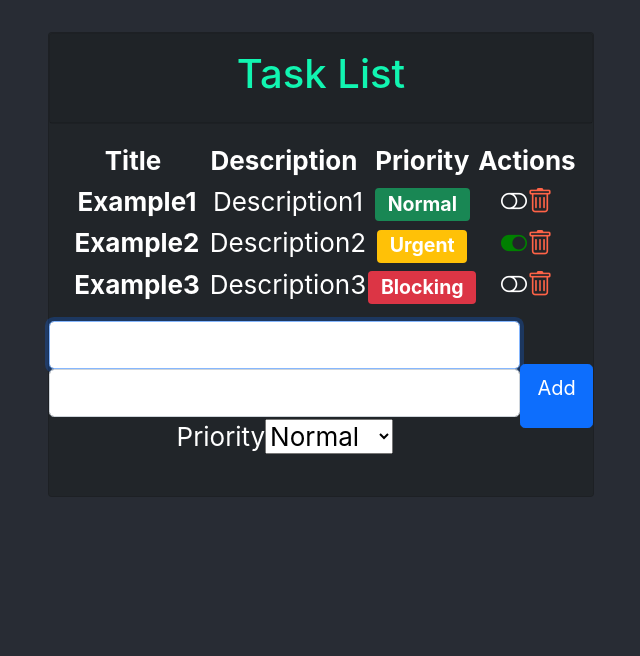
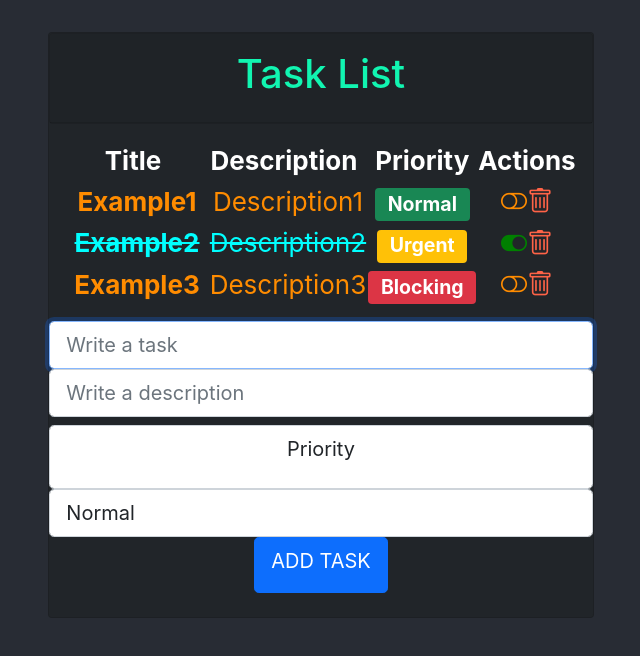
Before and after one commit to DaniPinelli/integrator, a React (Create React App) app: page / in a window 1280 px wide. Shown: the top 656 px of the page, without its empty margins (319-959 px from the left). Built offline with nearby package versions, Linux system fonts and the light colour scheme.

Commit message:
Adding conditions and styles

```diff
--- a/package.json
+++ b/package.json
@@ -6,6 +6,7 @@
     "@testing-library/jest-dom": "^5.16.3",
     "@testing-library/react": "^12.1.4",
     "@testing-library/user-event": "^13.5.0",
+    "axios": "^0.27.2",
     "bootstrap": "^5.1.3",
     "bootstrap-icons": "^1.8.1",
     "node-sass": "^7.0.1",
--- a/src/App.css
+++ b/src/App.css
@@ -47,3 +47,7 @@ body{
   padding-top: 2rem;
   padding-bottom: 1.5rem;
 }
+
+.pb-0{
+  padding-bottom: 0;
+}
--- a/src/App.js
+++ b/src/App.js
@@ -1,4 +1,4 @@
-import logo from './logo.svg';
+
 import './App.css';
 import TaskListComponent from './components/container/task_list';
 
--- a/src/components/container/task_list.jsx
+++ b/src/components/container/task_list.jsx
@@ -11,11 +11,13 @@ const TaskListComponent = () => {
     const defaultTask3 = new Task(' Example3', 'Description3', false, LEVELS.BLOCKING);
 
     const [tasks, setTasks] = useState([defaultTask1, defaultTask2, defaultTask3]);
-    const [loading, setLoading] = useState(true)
+    const [loading, setLoading] = useState(true);
 
     useEffect(() => {
         console.log('Tareas')
+        setTimeout(() => {
             setLoading(false)
+        }, 1000)
 
         return () =>
             console.log('Desmonado')
@@ -40,7 +42,6 @@ const TaskListComponent = () => {
     }
 
     const addTask = (task) => {
-        const index = tasks.indexOf(task)
         const tempTasks = [...tasks]
         tempTasks.push(task)
         //Update the state
@@ -48,17 +49,8 @@ const TaskListComponent = () => {
     }
 
 
+    const Table = () => {
         return (
-        <div className='card bg-dark' >
-            {/* Cart Header */}
-            <div className='col-12' >
-                <div className='card bg-dark' >
-                    <div className='card-header p-3'>
-                        <h1>Task List</h1>
-                    </div>
-                </div>
-                {/* Card Body*/}
-                <div className='card-body' data-mb-perfect-scrollbar='true' style={{ position: 'relative', heigth: '400px' }} >
             <table>
                 <thead>
                     <tr>
@@ -78,11 +70,40 @@ const TaskListComponent = () => {
 
                 </tbody>
             </table>
+        )
+    }
+
+    let taskTable;
+
+    if (tasks.length > 0) {
+        taskTable = <Table />
+    } else {
+        taskTable = <div><h2>There are no tasks</h2></div>
+    }
+
+    const loadingStyle = {
+        color: 'grey',
+        fontSize: '2rem',
+        fontWeight: 'bold'
+    }
+
+    return (
+        <div className='card bg-dark' >
+            {/* Cart Header */}
+            <div className='col-12' >
+                <div className='card bg-dark' >
+                    <div className='card-header p-3'>
+                        <h1>Task List</h1>
+                    </div>
+                </div>
+                {/* Card Body*/}
+                <div className='card-body' data-mb-perfect-scrollbar='true' style={{ position: 'relative', heigth: '400px' }} >
+                    {loading ? <p style={loadingStyle} >Loading...</p> : taskTable}
                 </div>
 
 
             </div>
-            <TaskForm add={addTask} />
+            <TaskForm add={addTask} length={tasks.length} />
         </div>
     )
 }
--- a/src/components/pure/forms/taskForm.jsx
+++ b/src/components/pure/forms/taskForm.jsx
@@ -3,7 +3,7 @@ import PropTypes from 'prop-types'
 import { LEVELS } from '../../../models/levels.enum'
 import { Task } from '../../../models/task.class'
 
-const TaskForm = ({ add }) => {
+const TaskForm = ({ add, length }) => {
 
     const nameRef = useRef('')
     const descriptionRef = useRef('')
@@ -23,28 +23,32 @@ const TaskForm = ({ add }) => {
     return (
         <form onSubmit={addTask} className='d-flex justify-content align-items-center mb-4' >
             <div className='form-outline flex-fill' >
-                <input ref={nameRef} id='inputName' type='text' className='form-control form-control-lg' required autoFocus />
-                <input ref={descriptionRef} id='inputDescription' type='text' className='form-control form-control-lg' required />
-                <label htmlFor='selectLevel' className='sr-onñy' ><p>Priority</p></label>
-                <select ref={levelRef} id='selectLevel' defaultValue={LEVELS.NORMAL} >
-                    <option value={LEVELS.NORMAL} >
+                <input ref={nameRef} id='inputName' type='text' className='form-control form-control-lg' required autoFocus placeholder='Write a task' />
+                <input ref={descriptionRef} id='inputDescription' type='text' className='form-control form-control-lg' required placeholder='Write a description' />
+                <label htmlFor='selectLevel' className='form-control form-control-lg mt-2' ><p>Priority</p></label>
+                <select className='form-control form-control-lg' ref={levelRef} id='selectLevel' defaultValue='NORMAL' >
+                    <option className='bg-success' value={LEVELS.NORMAL} >
                         <p>Normal</p>
                     </option>
-                    <option value={LEVELS.URGENT} >
-                        <p>Urgentl</p>
+                    <option className='bg-warning' value={LEVELS.URGENT} >
+                        <p>Urgent</p>
                     </option>
-                    <option value={LEVELS.BLOCKING} >
+                    <option className='bg-danger' value={LEVELS.BLOCKING} >
                         <p>Blocking</p>
                     </option>
                 </select>
+                <button type='submit' className='btn btn-primary btn-lg pb-0' >
+                    {length > 0 ? <p>ADD TASK</p> : <p>CREATE TASK</p>}
+                </button>
             </div>
-            <button type='submit' className='btn btn-primary btn-lg' ><p>Add</p></button>
+
         </form>
     )
 }
 
 TaskForm.propTypes = {
-    add: PropTypes.func.isRequired
+    add: PropTypes.func.isRequired,
+    length: PropTypes.number.isRequired
 }
 
 export default TaskForm
--- a/src/components/pure/task.jsx
+++ b/src/components/pure/task.jsx
@@ -36,10 +36,19 @@ const TaskComponent = ({ task, complete, remove }) => {
         }
     }
 
+    const taskCompleted = {
+        color: 'aqua',
+        textDecoration: 'line-through'
+    }
+
+    const taskPending = {
+        color: 'darkorange'
+    }
+
 
     return (
 
-        <tr className='fw-normal bg-dark' >
+        <tr className='fw-normal bg-dark' style={task.completed ? taskCompleted : taskPending} >
             <th>
                 <span className="ms-2" >{task.name}</span>
             </th>
```
Also changed, not shown: src/styles/task.scss (line endings or trailing spaces), 1 other file (tests, documents, lock files or other folders). Lines whose indentation alone changed are shown as unchanged.
